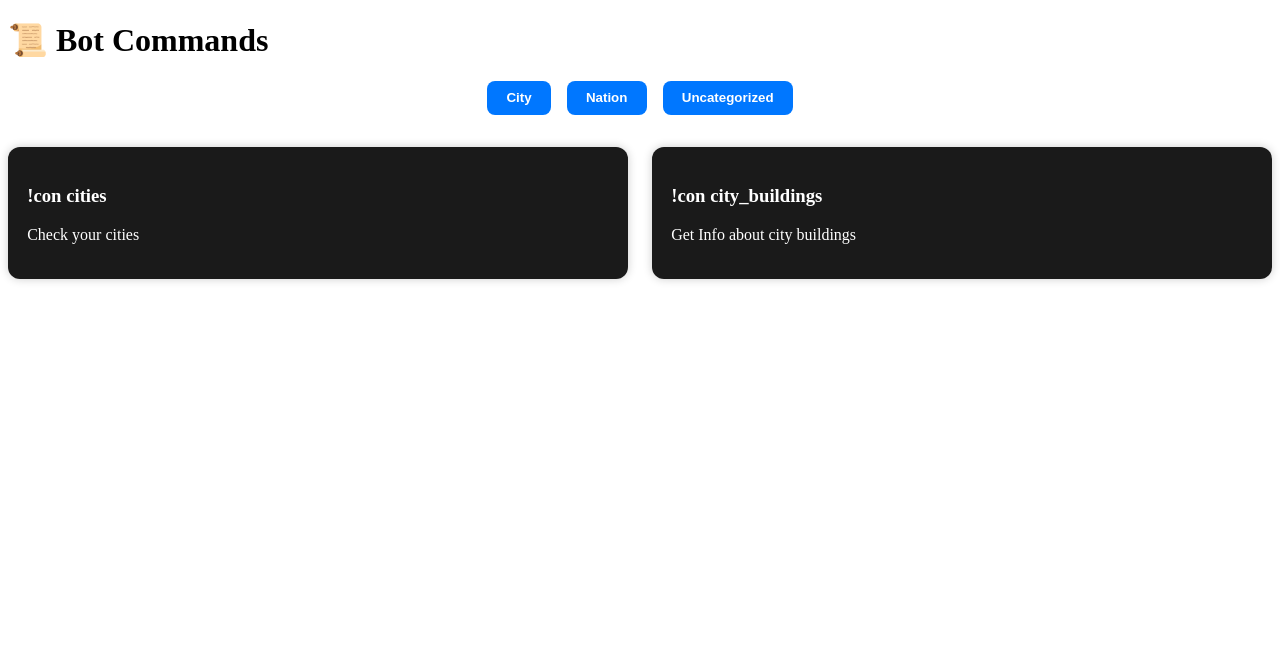
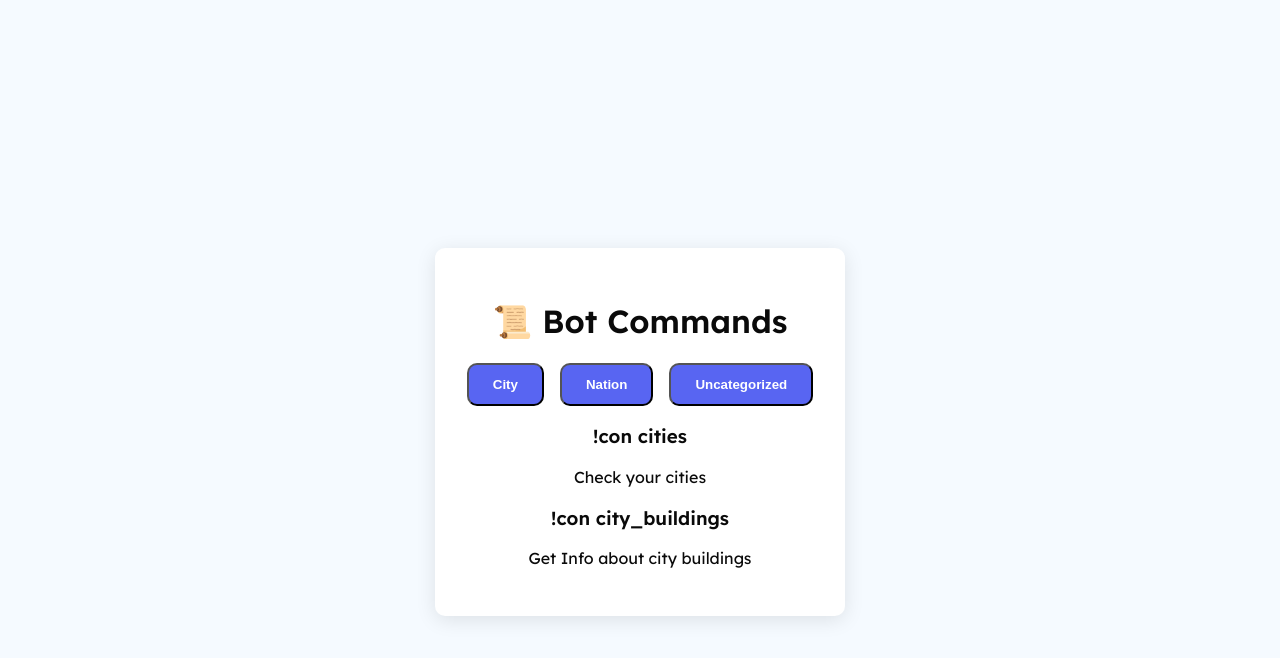
Before and after one commit to councilofnations/councilofnations.github.io, a plain HTML site: page commands.html in a window 1280 px wide. Drawn offline with Linux system fonts and the light colour scheme.

Commit message:
Update commands.html

```diff
--- a/commands.html
+++ b/commands.html
@@ -4,49 +4,7 @@
   <meta charset="UTF-8" />
   <meta name="viewport" content="width=device-width, initial-scale=1.0" />
   <title>Bot Commands • Council of Nations</title>
-  <style>
-  .command-list {
-  margin-top: 2rem;
-  display: grid;
-  grid-template-columns: repeat(auto-fit, minmax(260px, 1fr));
-  gap: 1.5rem;
-}
-
-.command-box {
-  background: var(--color-bg-alt, #1a1a1a);
-  color: var(--color-highlight, #fff);
-  border-radius: var(--radius, 12px);
-  padding: 1.2rem;
-  box-shadow: var(--shadow, 0 0 10px rgba(0, 0, 0, 0.2));
-  transition: transform 0.2s ease;
-}
-
-.command-box:hover {
-  transform: translateY(-5px);
-}
-
-.btn-group {
-  display: flex;
-  flex-wrap: wrap;
-  gap: 1rem;
-  justify-content: center;
-  margin-bottom: 2rem;
-}
-
-.btn {
-  background: var(--color-primary, #0077ff);
-  color: var(--color-highlight, #fff);
-  border: none;
-  padding: 0.6rem 1.2rem;
-  border-radius: 8px;
-  cursor: pointer;
-  font-weight: bold;
-}
-
-.btn:hover {
-  background: #005cd6;
-}
-</style>
+  <link rel="stylesheet" href="/style.css" />
   <script src="/script.js" defer></script>
 </head>
 <body>
```
